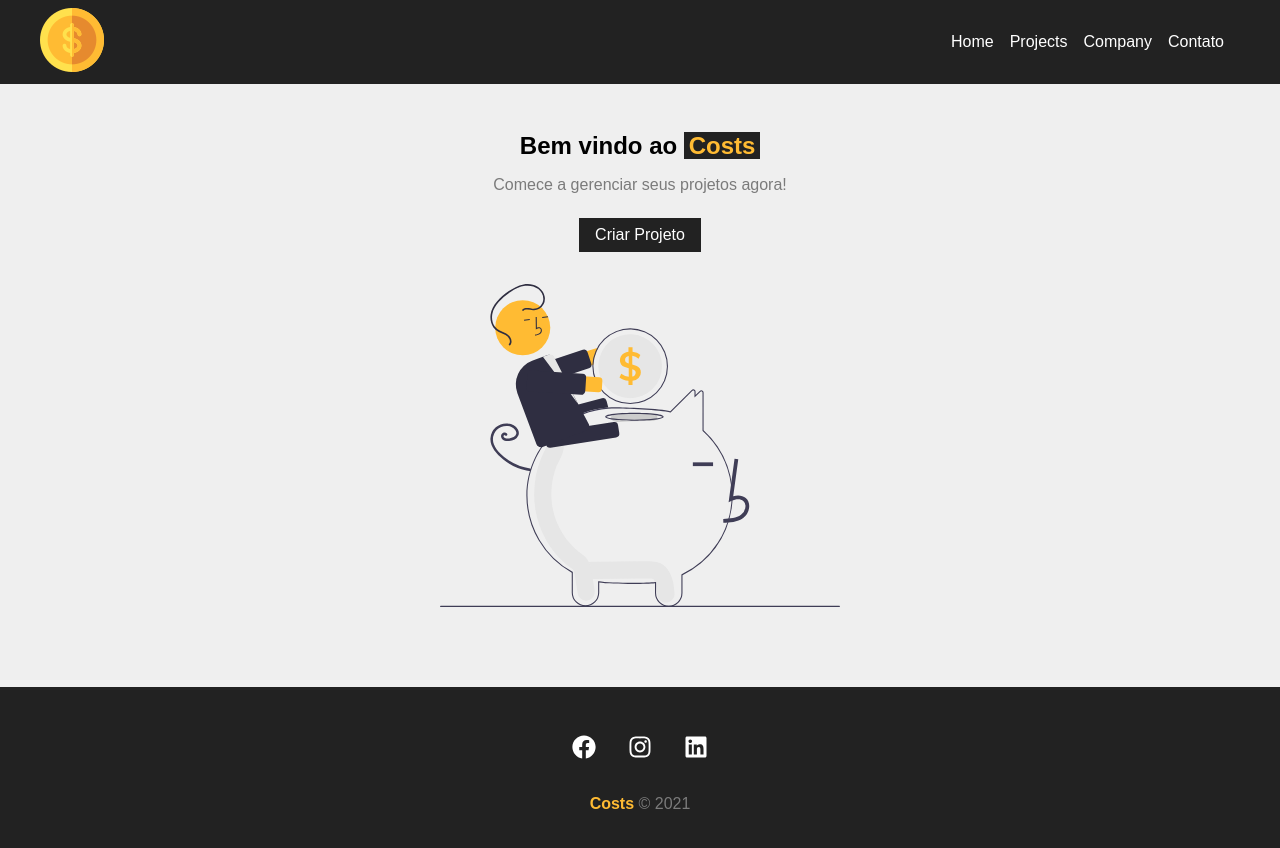
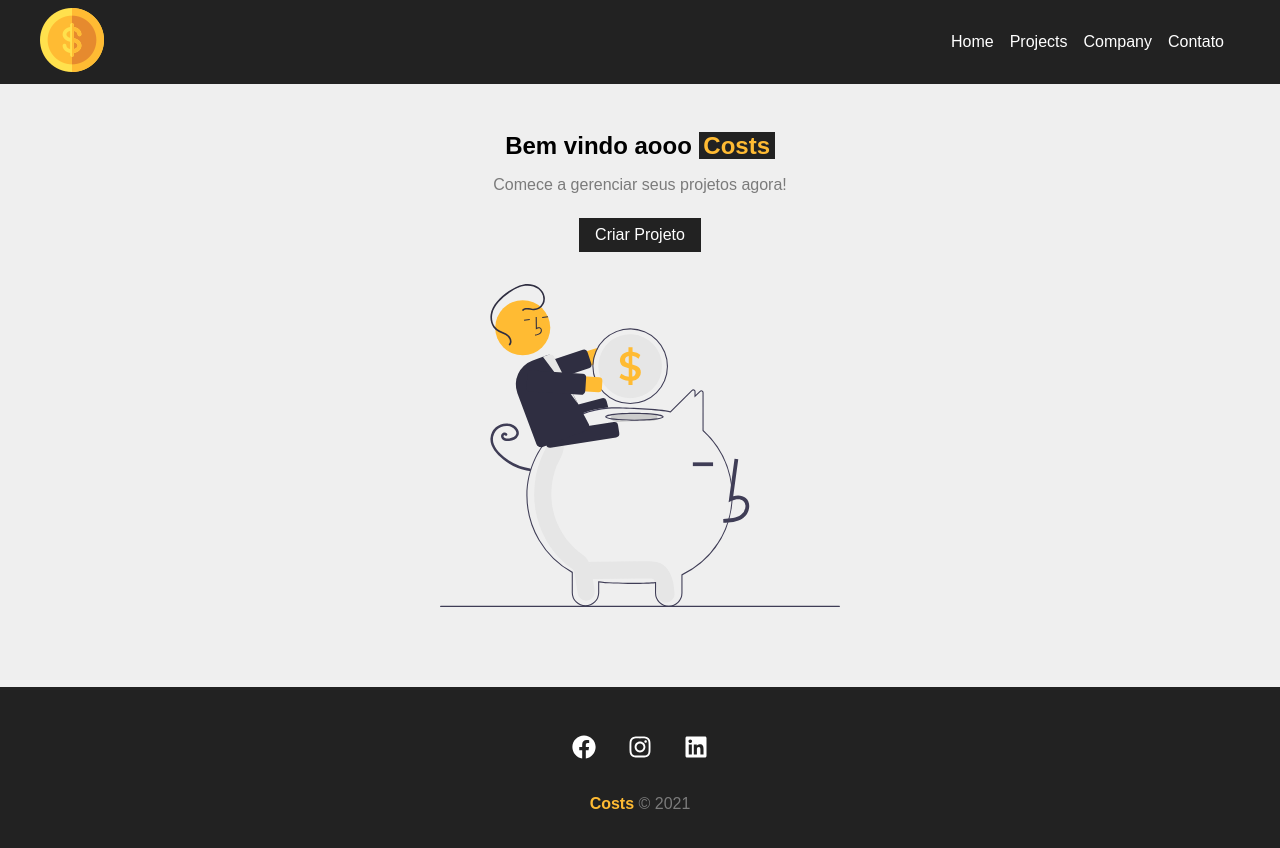
Before and after one commit to moraisale/costs, a React (Create React App) app: page / in a window 1280 px wide. Shown: the top 848 px of the page. Built offline with nearby package versions, Linux system fonts and the light colour scheme.

Commit message:
Sobrepondo commit

```diff
--- a/src/pages/Home.js
+++ b/src/pages/Home.js
@@ -5,7 +5,7 @@ import LinkButton from '../components/layout/LinkButton'
 function Home () {
   return (
     <section className={styles.home_container}>
-      <h1>Bem vindo ao <span>Costs</span></h1>
+      <h1>Bem vindo aooo <span>Costs</span></h1>
       <p>Comece a gerenciar seus projetos agora!</p>
       <LinkButton to="/newproject" text="Criar Projeto"/>
 
```
